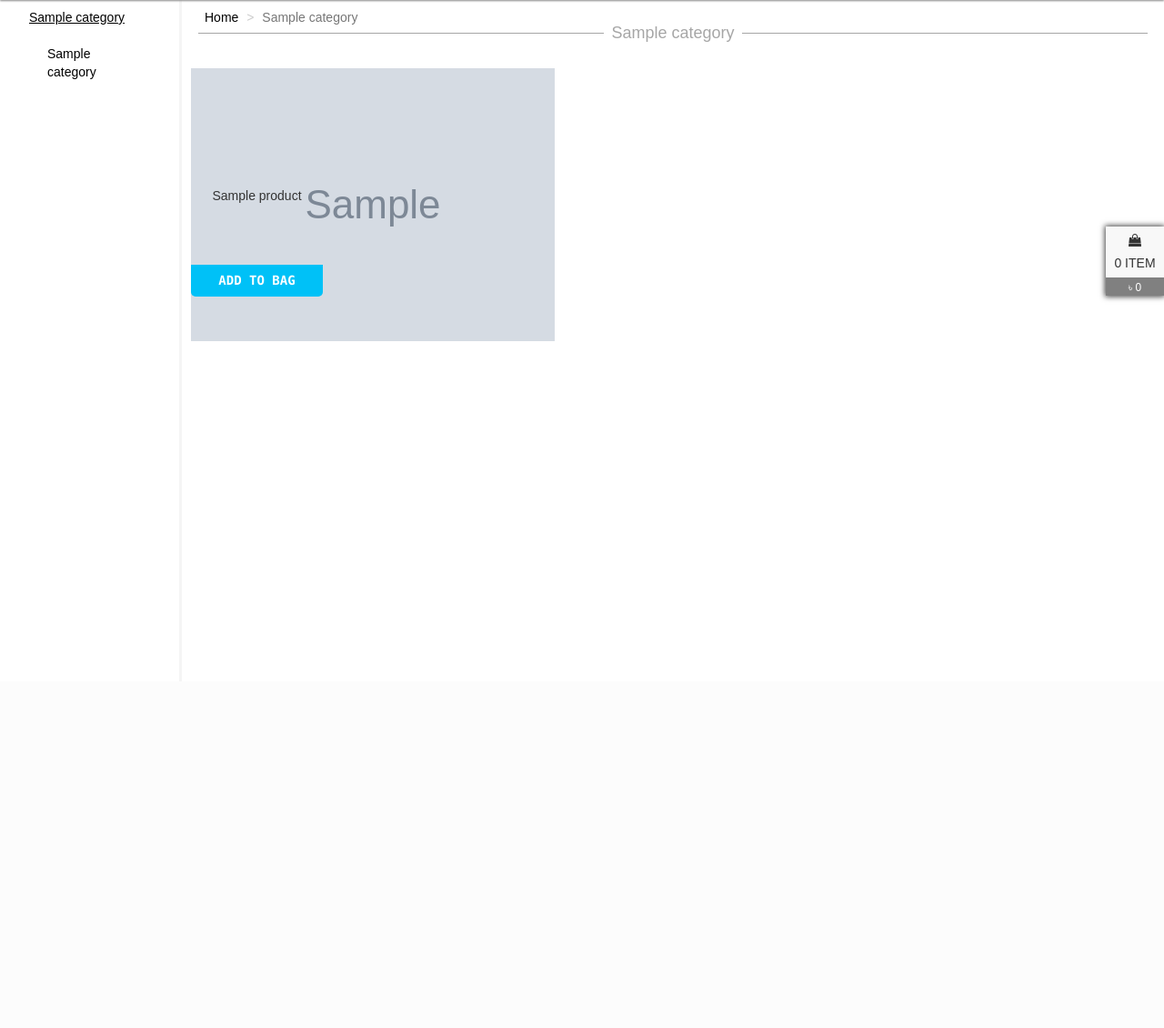
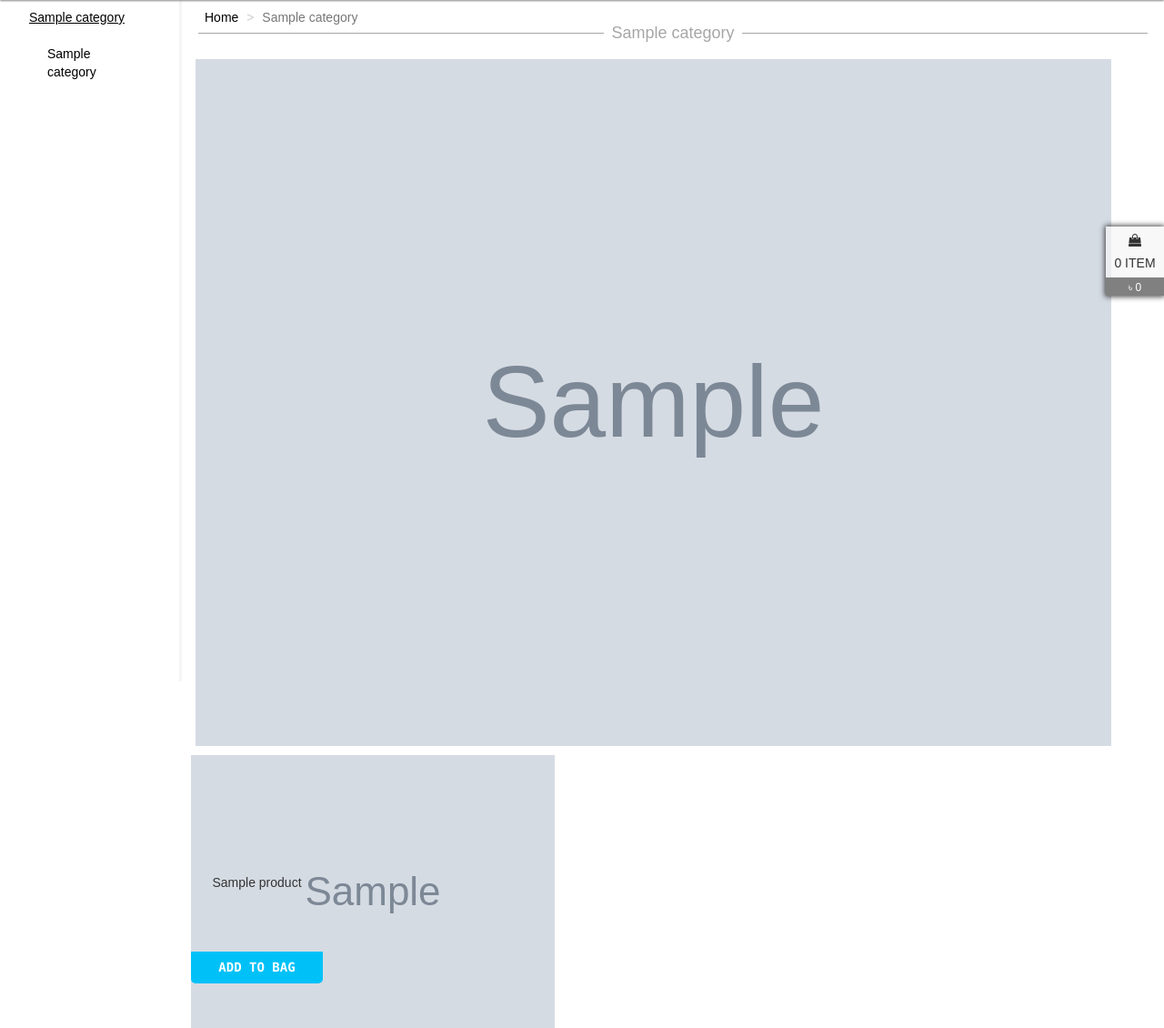
Before and after one commit to MiniGunnR/pharma_aid, a Django app: a page that uses catalog/templates/catalog/category.html in a window 1280 px wide. Shown: the part 51-1181 px from the top of the page at 91% size. Before the commit the page ends 426 px from the top, so only its background shows below. Run offline with Django 3.2, Linux system fonts and the light colour scheme; tables that the repository leaves empty hold one stand-in row (values such as "Sample post"); grey boxes marked "Sample" are stand-in pictures; some libraries are stand-ins or nearby versions; some web fonts are replaced.

Commit message:
category image

```diff
--- a/catalog/admin.py
+++ b/catalog/admin.py
@@ -7,7 +7,7 @@ from .forms import ProductAdminForm
 class ProductAdmin(admin.ModelAdmin):
     form = ProductAdminForm
 
-    list_display = ('name', 'price', 'old_price', 'created', 'updated',)
+    list_display = ('name', 'price', 'discount_price', 'created', 'updated',)
     list_display_links = ('name',)
     list_per_page = 50
     ordering = ['-created']
--- a/catalog/models.py
+++ b/catalog/models.py
@@ -16,6 +16,7 @@ class Category(TimeStamped):
     is_active = models.BooleanField(default=True)
     meta_keywords = models.CharField("Meta Keywords", max_length=255, blank=True, help_text='Comma-delimited set of SEO keywords for meta tag.')
     meta_description = models.CharField("Meta Description", max_length=255, blank=True, help_text='Content for description meta tag.')
+    image = models.ImageField(upload_to='img/category', blank=True)
 
     class Meta:
         db_table = 'categories'
@@ -134,7 +135,7 @@ class Product(TimeStamped):
     generic = models.CharField(max_length=400, blank=True)
     manufacturer = models.ForeignKey(Manufacturer, blank=True, null=True)
     price = models.DecimalField(max_digits=9, decimal_places=2)
-    old_price = models.DecimalField(max_digits=9, decimal_places=2, blank=True, default=0.00)
+    discount_price = models.DecimalField(max_digits=9, decimal_places=2, blank=True, default=0.00)
     is_active = models.BooleanField(default=True, help_text='Deselect this instead of deleting the product.')
     unit = models.CharField(max_length=100, default='Piece', help_text='Unit used to sell the product, e.g. 250 gm, bottle, etc.')
     description = models.TextField(blank=True, null=True)
@@ -165,8 +166,8 @@ class Product(TimeStamped):
         return ('catalog_product', (), { 'product_slug': self.slug })
 
     def sale_price(self):
-        if self.old_price > 0:
-            return "%s <small><strike>Tk. %s</strike></small>" % (self.old_price, self.price)
+        if self.discount_price > 0:
+            return "%s <small><strike>Tk. %s</strike></small>" % (self.discount_price, self.price)
         else:
             return self.price
 
--- a/catalog/templates/catalog/category.html
+++ b/catalog/templates/catalog/category.html
@@ -14,9 +14,12 @@
 {% endblock %}
 
 {% block banner %}
-	{% if request.path == '/category/medicine/' %}
-		<img class="banner-img" src="{% static 'img/banner.jpg' %}"/>
-	{% endif %}
+{#	{% if request.path == '/category/medicine/' %}#}
+{#		<img class="banner-img" src="{% static 'img/banner.jpg' %}"/>#}
+{#	{% endif %}#}
+    {% if c.image %}
+        <img class="banner-img" src="/media/{{ c.image }}"/>
+        {% endif %}
 {% endblock %}
 
 {% block items %}
```
Also changed, not shown: catalog/migrations/0028_auto_20161231_1814.py (added).
